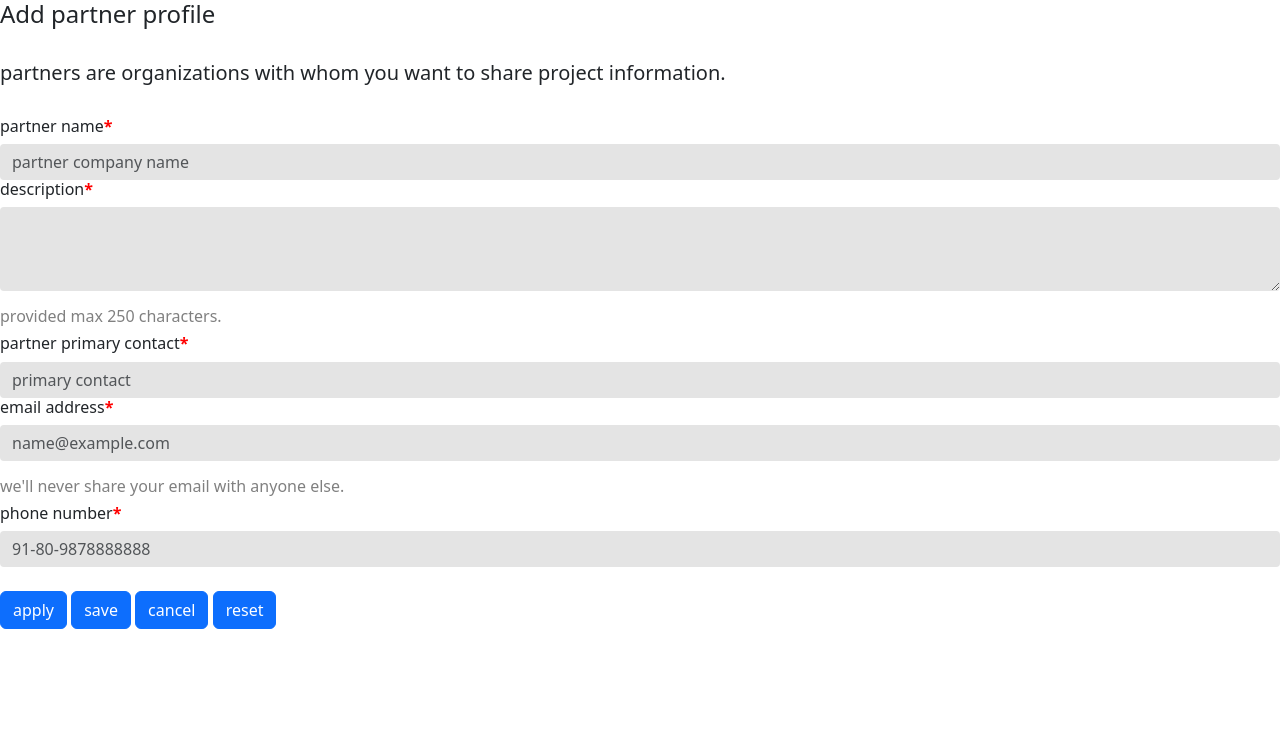
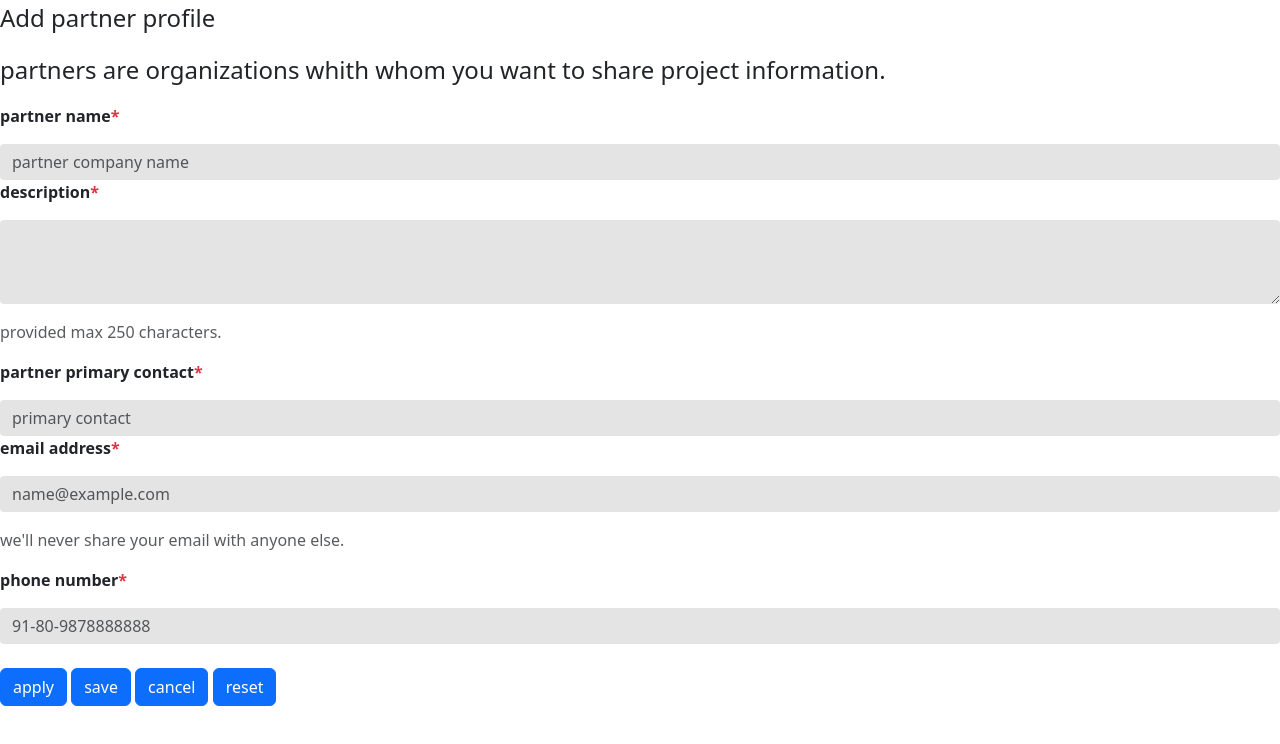
Before and after one commit to itsmepavithraa/Internship-Cloudties, a plain HTML site: page TASK-1/index.html in a window 1280 px wide. Drawn offline with nearby package versions, Linux system fonts and the light colour scheme.

Commit message:
Initial commit

```diff
--- a/TASK-1/index.html
+++ b/TASK-1/index.html
@@ -9,32 +9,32 @@
     <link rel="stylesheet" href="style.css">
 </head>
 <body>
-    <h4>Add partner profile</h4><br>
-    <h5>partners are organizations with whom you want to share project information.</h5><br>
-    <h6>partner name<b><span>*</span></b></h6>
+    <p class="fs-4">Add partner profile</p>
+    <p class="fs-4">partners are organizations whith whom you want to share project information.</p>
+    <p class="fw-semibold">partner name<span class="text-danger">*</span></p>
     <div>
         <input class="form-control" type="text" placeholder="partner company name">
     </div>
-    <h6>description<b><span>*</span></b></h6>
+    <p class="fw-semibold">description<span class="text-danger">*</span></p>
     <div class="mb-3">
         <label class="form-label"></label>
         <textarea class="form-control" rows="3"></textarea>
       </div>
 
-    <h6 style="color: grey;">provided max 250 characters.</h6>
-    <h6>partner primary contact<b><span>*</span></b></h6>
+      <p class="text-body-secondary">provided max 250 characters. </p>
+    <p class="fw-semibold">partner primary contact<span class="text-danger">*</span></p>
     <div>
         <input class="form-control" type="text" placeholder="primary contact">
     </div>
-    <h6>email address<b><span>*</span></b></h6>
+    <p class="fw-semibold">email address<span class="text-danger">*</span></p>
     <div>
         <div class="mb-3">
             <label class="form-label"></label>
             <input type="email" class="form-control" placeholder="name@example.com">
         </div>
-        <h6 style="color: grey;">we'll never share your email with anyone else.</h6>
+        <p class="text-body-secondary">we'll never share your email with anyone else.</p>
     </div>
-    <h6>phone number<b><span>*</span></b></h6>
+    <p class="fw-semibold">phone number<span class="text-danger">*</span></p>
     <div>
         <input class="form-control" type="text" placeholder="91-80-9878888888" >
     </div><br>
```
